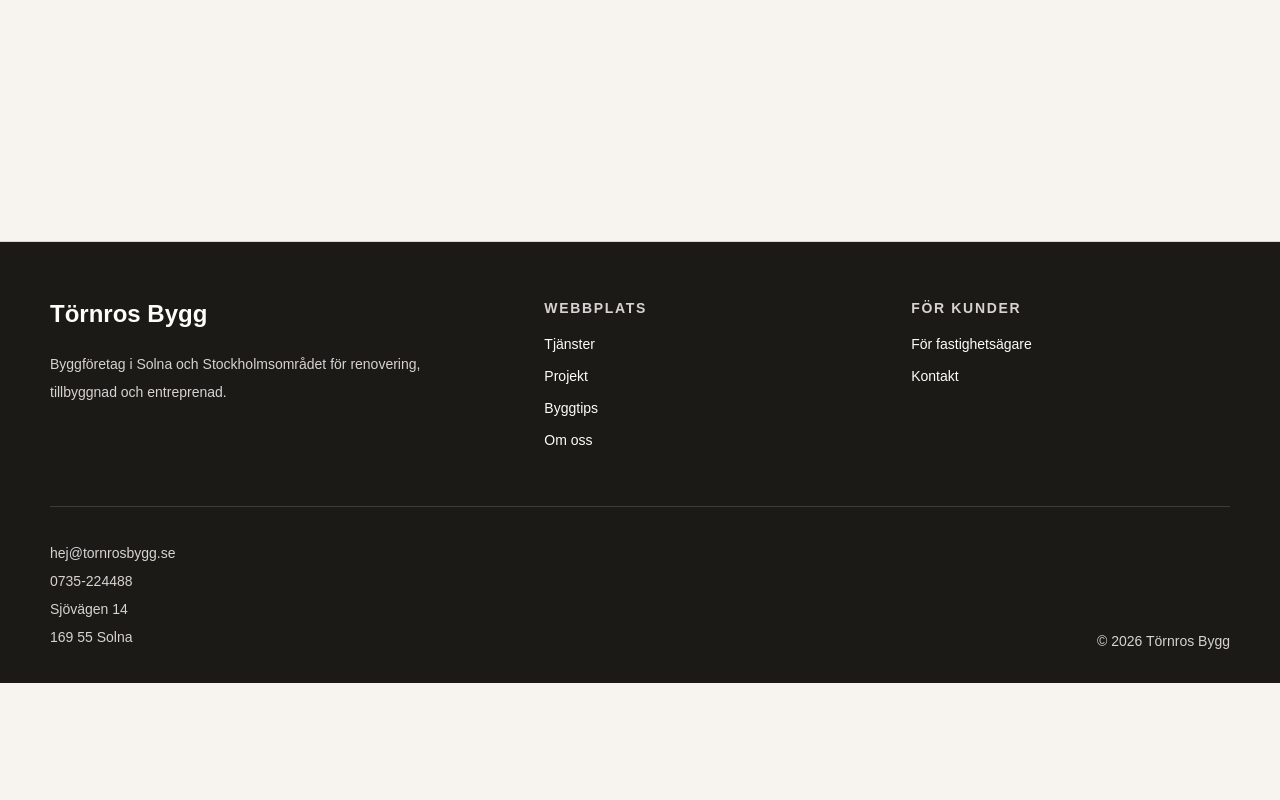
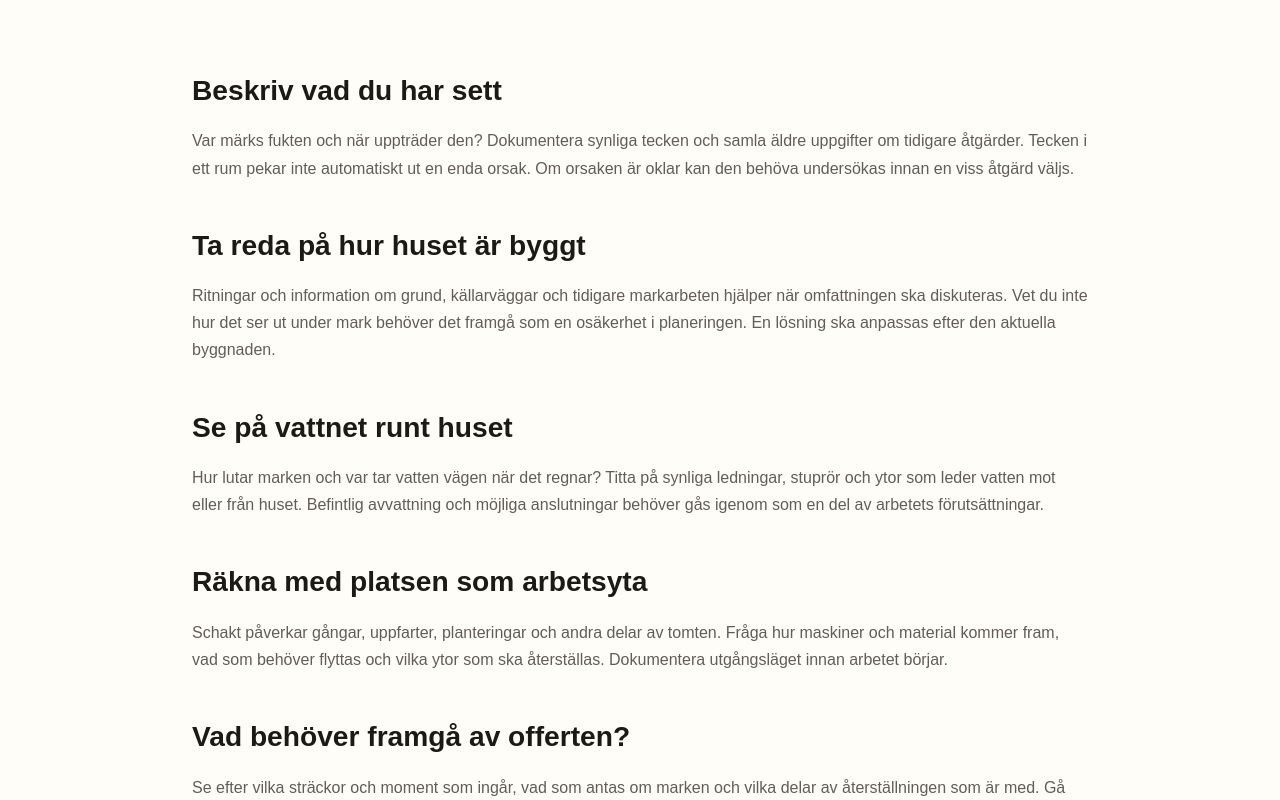
Before and after one commit to tornrosdaniel-cell/tornrosbygg-web, a Next.js app: page /byggtips/infor-dranering in a window 1280 px wide. Before the commit this address had no page. Shown: the part 640-1440 px from the top of the page. Before the commit the page ends 1323 px from the top, so only its background shows below. Built offline with nearby package versions, Linux system fonts and the light colour scheme.

Commit message:
Add guide infor-dranering

```diff
--- /dev/null
+++ b/src/app/byggtips/infor-dranering/page.tsx
@@ -0,0 +1,26 @@
+import type { Metadata } from "next";
+import Link from "next/link";
+
+export const metadata: Metadata = {
+  title: "Inför dränering: undersök hus & mark | Törnros Bygg",
+  description: "Vad bör du ta reda på innan ett dräneringsarbete? Gå igenom fukttecken, grundens utformning, mark, åtkomst och återställning.",
+  alternates: { canonical: "/byggtips/infor-dranering/" },
+};
+
+export default function DrainagePreparationGuide() {
+  return (
+    <main>
+      <article>
+        <header className="container py-16 md:py-24"><div className="max-w-4xl"><Link href="/byggtips/" className="eyebrow underline underline-offset-4">Byggtips / Dränering</Link><h1 className="heading-xl mt-6">Vad bör undersökas inför en dränering?</h1><p className="body-lg mt-8 max-w-3xl">Fukt eller vatten vid huset kan ha olika orsaker. Innan du bestämmer hur ett markarbete ska utföras behöver du förstå vad som är känt om huset, grunden och marken runt omkring.</p></div></header>
+        <div className="border-y border-[var(--color-border)] bg-[var(--color-surface)]"><div className="container max-w-4xl space-y-12 py-16 md:py-24">
+          <section><h2 className="heading-md">Beskriv vad du har sett</h2><p className="body-copy mt-5">Var märks fukten och när uppträder den? Dokumentera synliga tecken och samla äldre uppgifter om tidigare åtgärder. Tecken i ett rum pekar inte automatiskt ut en enda orsak. Om orsaken är oklar kan den behöva undersökas innan en viss åtgärd väljs.</p></section>
+          <section><h2 className="heading-md">Ta reda på hur huset är byggt</h2><p className="body-copy mt-5">Ritningar och information om grund, källarväggar och tidigare markarbeten hjälper när omfattningen ska diskuteras. Vet du inte hur det ser ut under mark behöver det framgå som en osäkerhet i planeringen. En lösning ska anpassas efter den aktuella byggnaden.</p></section>
+          <section><h2 className="heading-md">Se på vattnet runt huset</h2><p className="body-copy mt-5">Hur lutar marken och var tar vatten vägen när det regnar? Titta på synliga ledningar, stuprör och ytor som leder vatten mot eller från huset. Befintlig avvattning och möjliga anslutningar behöver gås igenom som en del av arbetets förutsättningar.</p></section>
+          <section><h2 className="heading-md">Räkna med platsen som arbetsyta</h2><p className="body-copy mt-5">Schakt påverkar gångar, uppfarter, planteringar och andra delar av tomten. Fråga hur maskiner och material kommer fram, vad som behöver flyttas och vilka ytor som ska återställas. Dokumentera utgångsläget innan arbetet börjar.</p></section>
+          <section><h2 className="heading-md">Vad behöver framgå av offerten?</h2><p className="body-copy mt-5">Se efter vilka sträckor och moment som ingår, vad som antas om marken och vilka delar av återställningen som är med. Gå igenom hur nya förutsättningar i marken ska stämmas av. Läs mer om Törnros Byggs <Link href="/tjanster/dranering/" className="font-bold text-[var(--color-accent-dark)] underline">dräneringsarbeten</Link> och vår guide om att <Link href="/byggtips/jamfora-bygg-offerter/" className="font-bold text-[var(--color-accent-dark)] underline">jämföra offerter</Link>.</p></section>
+        </div></div>
+      </article>
+      <section className="section"><div className="container"><div className="surface grid gap-8 p-8 md:p-12 lg:grid-cols-[1fr_auto] lg:items-center"><div><h2 className="heading-lg">Har du frågor om marken vid ditt hus?</h2><p className="body-lg mt-5">Beskriv vad du har sett och vilka underlag du har.</p></div><Link href="/kontakt" className="button button-primary">Berätta om ditt hus</Link></div></div></section>
+    </main>
+  );
+}
```
